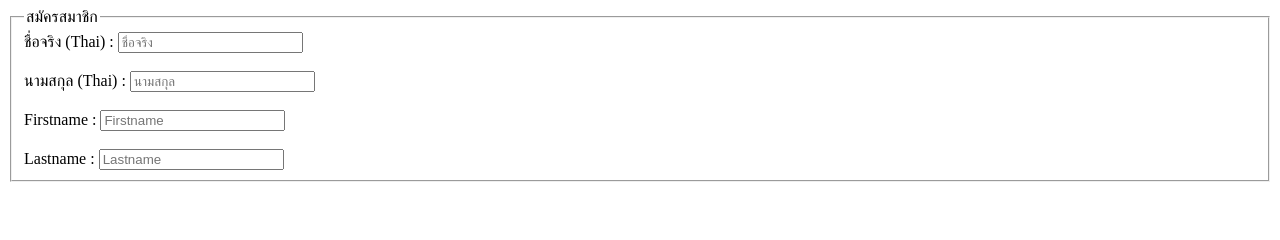
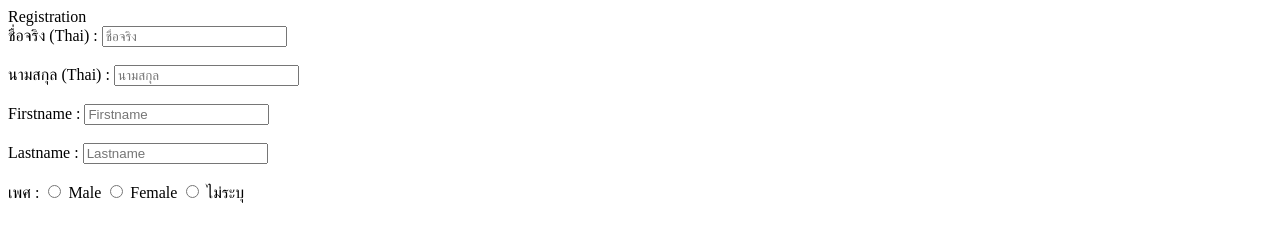
Before and after one commit to Charatrawi-Wasintharakorn/6709650193_LibraryMembershipApplicationForm, a plain HTML site: page index.html in a window 1280 px wide. Drawn offline with Linux system fonts and the light colour scheme.

Commit message:
Add gender to form

```diff
--- a/index.html
+++ b/index.html
@@ -7,25 +7,59 @@
     <link rel="stylesheet" href="style.css">
 </head>
 <body>
+    <div class ="container">
+
+        <div class="title">Registration</div>
 
         <form>
-        <fieldset>
-
-            <legend>สมัครสมาชิก</legend>
-
+            <div class="input-box">
                 <label for ="Firstname">ชื่อจริง (Thai) :</label>
                 <input type ="text" name ="fname" placeholder="ชื่อจริง" required><br><br>
+            </div>
+
+            <div class="input-box">
                 <label for ="Lastname">นามสกุล (Thai) :</label>
                 <input type ="text" name ="lname" placeholder="นามสกุล" required><br><br>
+            </div>
 
+            <div class="input-box">
                 <label for ="Firstname">Firstname :</label>
                 <input type ="text" name ="fname" placeholder="Firstname" required><br><br>
+            </div>
+
+            <div class="input-box">
                 <label for ="Lastname">Lastname :</label>
-            <input type ="text" name ="lname" placeholder="Lastname" required>
+                <input type ="text" name ="lname" placeholder="Lastname" required><br><br>
+            </div>
+
+            <div class="input-box">
+                <label for ="Gender">เพศ :</label>
+                <input type ="radio" name ="gender"  required>
+                <label for = "Male">Male</label>
+                <input type ="radio" name ="gender" required>
+                <label for = "Female">Female</label>
+                <input type ="radio" name ="gender"  required>
+                <label for = "Female">ไม่ระบุ</label>
+            </div>
 
 
-        </fieldset>
+
+
+
+
+
+
+
     </form>
+
+
+
+
+
+    </div>
+
+
+
 
 </body>
 </html>
```
Lines whose indentation alone changed are shown as unchanged.
